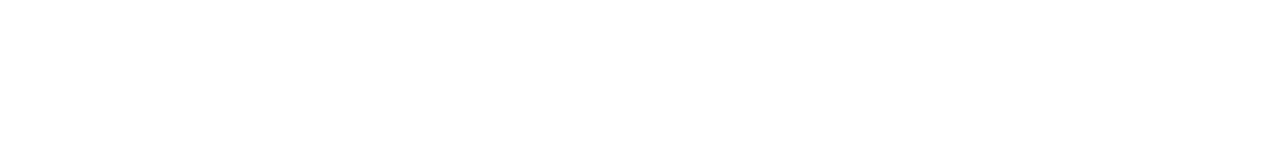
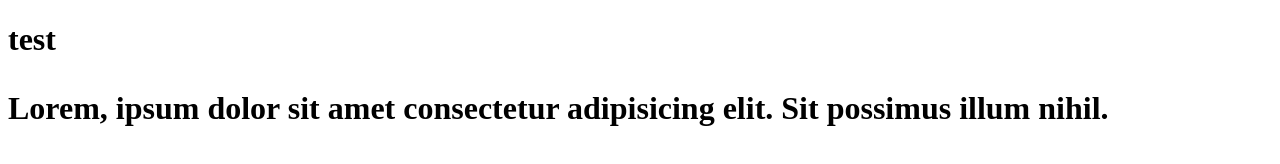
Before and after one commit to LariviereJanie/Travail-en-quipe, a plain HTML site: page index.html in a window 1280 px wide. Drawn offline with Linux system fonts and the light colour scheme.

Commit message:
ajout header

```diff
--- a/index.html
+++ b/index.html
@@ -7,6 +7,11 @@
 </head>
 <body>
     <main>
+        <header>
+            <h1>test
+                <p>Lorem, ipsum dolor sit amet consectetur adipisicing elit. Sit possimus illum nihil.</p>
+            </h1>
+        </header>
 
     </main>
 
```
